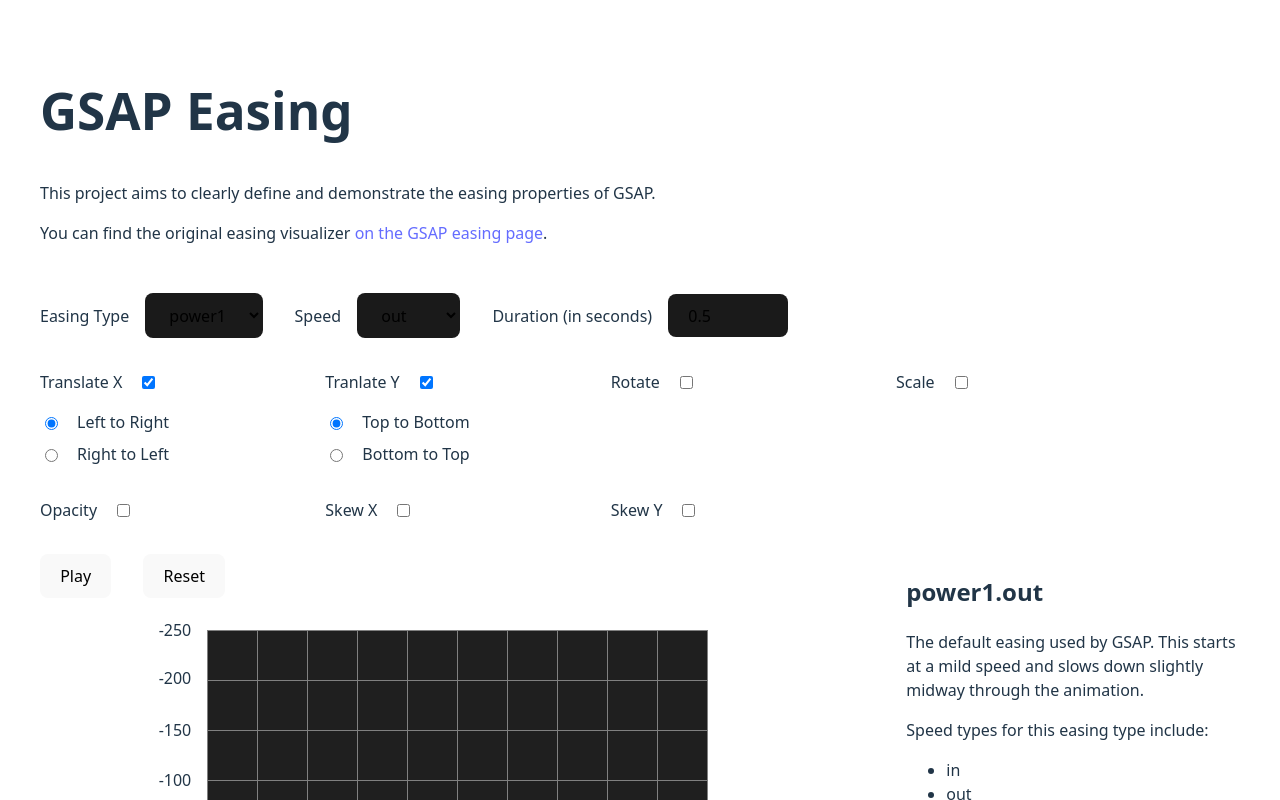
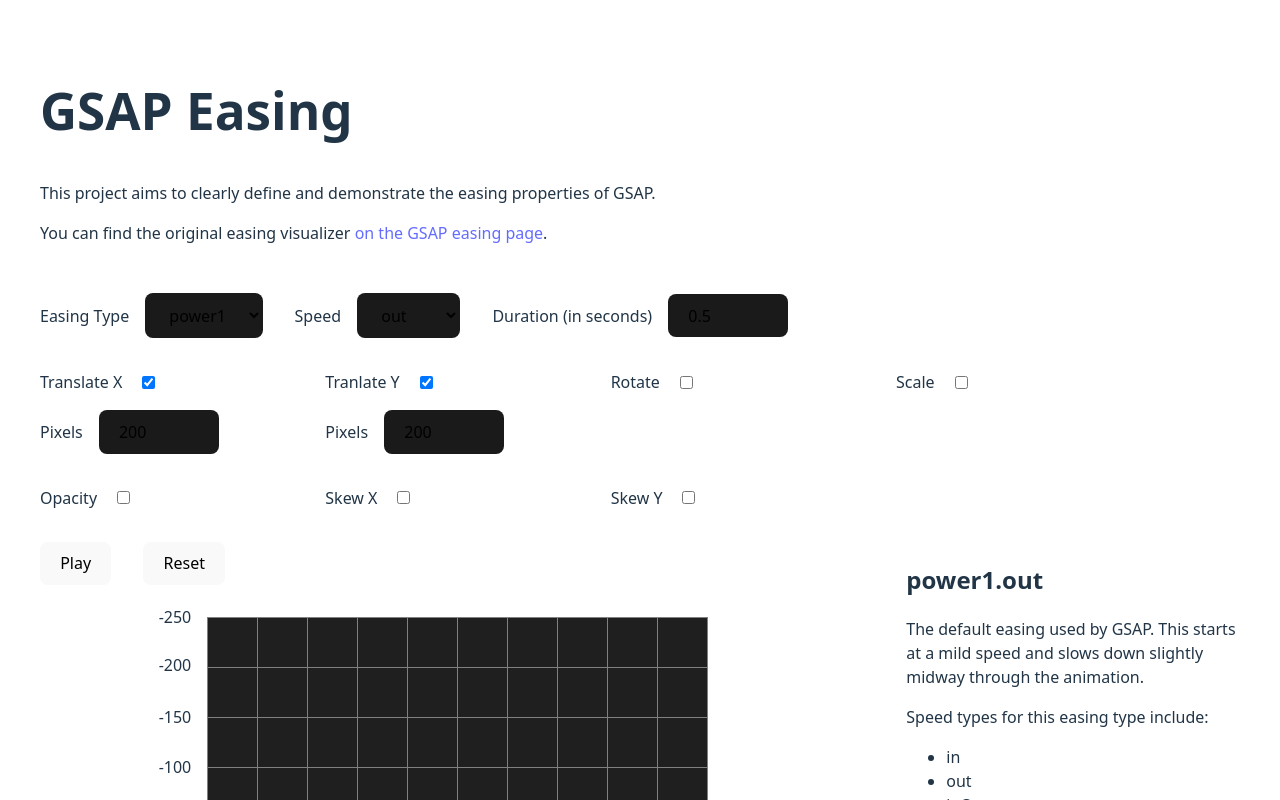
Before and after one commit to ConorCrutchley/gsap-easing, a React (Vite) app: page / in a window 1280 px wide. Both pictures are taken after a click on the checkbox "Tranlate Y". Shown: the top 800 px of the page. Built offline with nearby package versions, Linux system fonts and the light colour scheme.

Commit message:
refactor: Changed translate radio buttons for number fields so user has more control over position

```diff
--- a/src/components/Filters/AnimationFilters.tsx
+++ b/src/components/Filters/AnimationFilters.tsx
@@ -1,5 +1,5 @@
-import { useState, type ChangeEvent } from "react";
 import { useFilters } from "../../hooks/useFilters";
+import { useState } from "react";
 
 /**
  * Animation filters component.
@@ -58,30 +58,6 @@
     filterAnimationStateSetter(newValue);
   };
 
-  /**
-   * Handles a change event for the Translate X radio buttons.
-   * If the value of the changed radio button is "ltr", sets the
-   * animation X value to 200, otherwise sets it to -200.
-   * Calls onAnimationNumberChange with the new value.
-   * @param {ChangeEvent<HTMLInputElement>} e - The change event for the radio button
-   */
-  const onAnimationXRadioChange = (e: ChangeEvent<HTMLInputElement>) => {
-    const newValue = e.target.value === "ltr" ? 200 : -200;
-    onAnimationNumberChange(newValue, setAnimationX, filters.setAnimationX);
-  };
-
-  /**
-   * Handles a change event for the Translate Y radio buttons.
-   * If the value of the changed radio button is "ttb", sets the
-   * animation Y value to 200, otherwise sets it to -200.
-   * Calls onAnimationNumberChange with the new value.
-   * @param {ChangeEvent<HTMLInputElement>} e - The change event for the radio button
-   */
-  const onAnimationYRadioChange = (e: ChangeEvent<HTMLInputElement>) => {
-    const newValue = e.target.value === "ttb" ? 200 : -200;
-    onAnimationNumberChange(newValue, setAnimationY, filters.setAnimationY);
-  };
-
   return (
     <div className="animation-filters">
       {/* Translate X */}
@@ -103,28 +79,24 @@
           />
         </div>
         {filters.animation.x !== null && (
-          <div className="animation-filter-radio">
+          <div className="animation-filter">
             <div className="filter">
+              <label htmlFor="filters-x-position">Pixels</label>
               <input
-                id="filters-translate-x-ltr"
-                name="filters-translate-x-direction"
-                type="radio"
-                value="ltr"
-                checked={filters.animation.x > 0}
-                onChange={onAnimationXRadioChange}
+                id="filters-x-position"
+                type="number"
+                min="-200"
+                max="200"
+                step="1"
+                value={filters.animation.x}
+                onChange={(e) => {
+                  onAnimationNumberChange(
+                    +e.target.value,
+                    setAnimationX,
+                    filters.setAnimationX
+                  );
+                }}
               />
-              <label htmlFor="filters-translate-x-ltr">Left to Right</label>
-            </div>
-            <div className="filter">
-              <input
-                id="filters-translate-x-rtl"
-                name="filters-translate-x-direction"
-                type="radio"
-                value="rtl"
-                checked={filters.animation.x < 0}
-                onChange={onAnimationXRadioChange}
-              />
-              <label htmlFor="filters-translate-x-rtl">Right to Left</label>
             </div>
           </div>
         )}
@@ -149,28 +121,24 @@
           />
         </div>
         {filters.animation.y !== null && (
-          <div className="animation-filter-radio">
+          <div className="animation-filter">
             <div className="filter">
+              <label htmlFor="filters-y-position">Pixels</label>
               <input
-                id="filters-translate-y-ttb"
-                name="filters-translate-y-direction"
-                type="radio"
-                value="ttb"
-                checked={filters.animation.y > 0}
-                onChange={onAnimationYRadioChange}
+                id="filters-y-position"
+                type="number"
+                min="-200"
+                max="200"
+                step="1"
+                value={filters.animation.y}
+                onChange={(e) => {
+                  onAnimationNumberChange(
+                    +e.target.value,
+                    setAnimationY,
+                    filters.setAnimationY
+                  );
+                }}
               />
-              <label htmlFor="filters-translate-y-ttb">Top to Bottom</label>
-            </div>
-            <div className="filter">
-              <input
-                id="filters-translate-y-btt"
-                name="filters-translate-y-direction"
-                type="radio"
-                value="btt"
-                checked={filters.animation.y < 0}
-                onChange={onAnimationYRadioChange}
-              />
-              <label htmlFor="filters-translate-y-btt">Bottom to Top</label>
             </div>
           </div>
         )}
```
